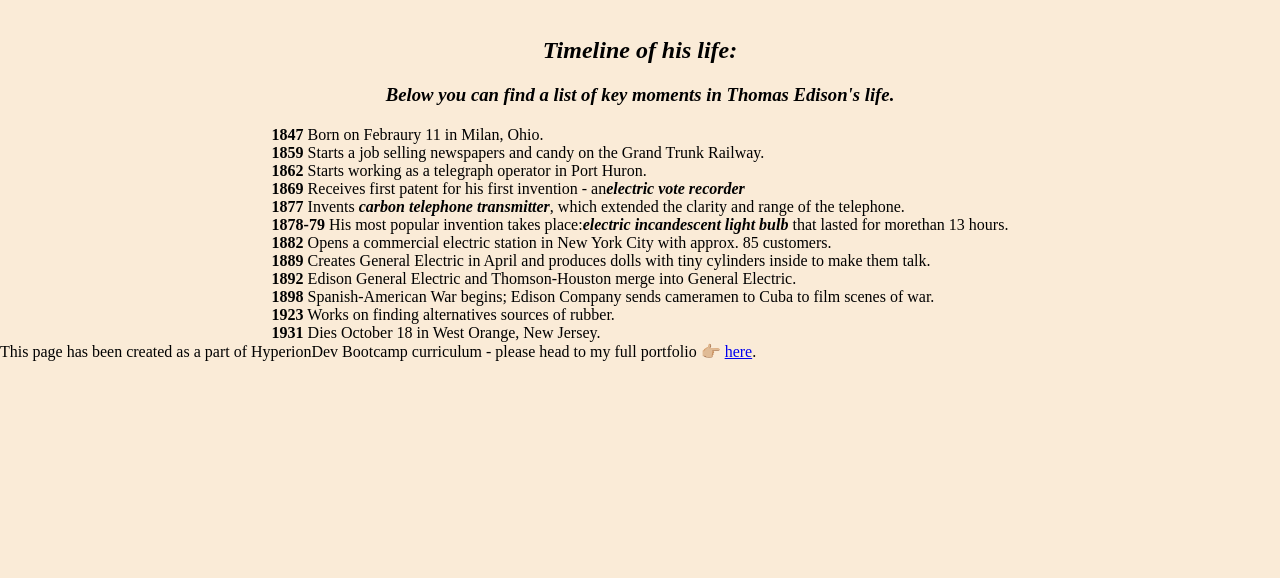
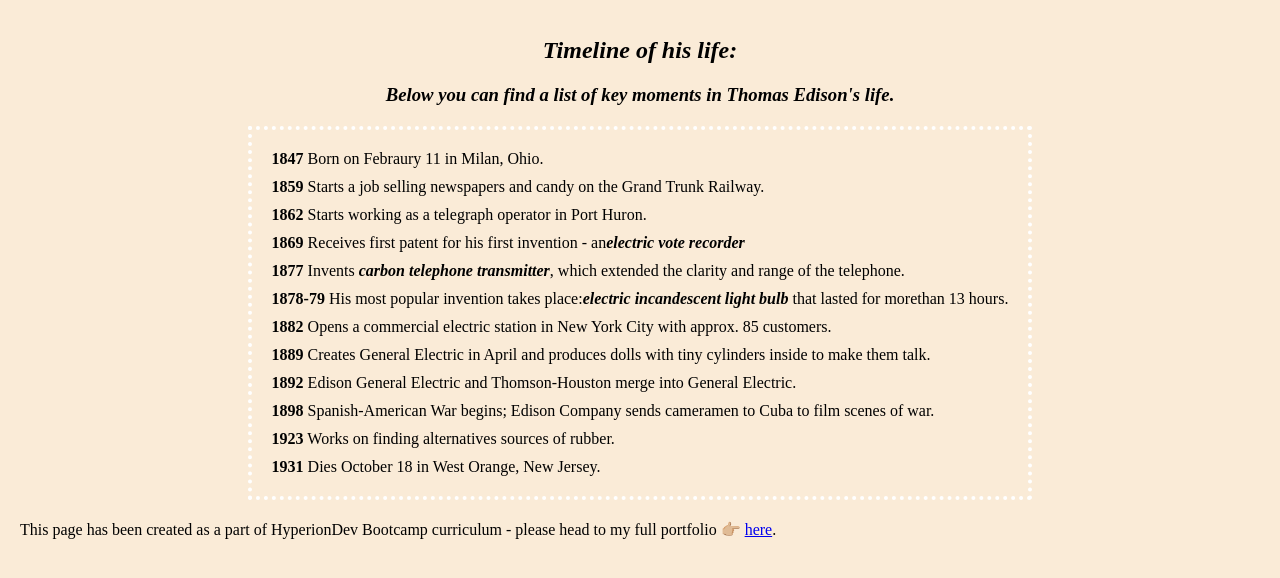
Before and after one commit to kajajaronska/HD-Web-Development-Bootcamp-Tasks, a plain HTML site: page T26/tribute.html in a window 1280 px wide. Shown: the part 154-732 px from the top of the page. Drawn offline with Linux system fonts and the light colour scheme.

Commit message:
Add styling to satisfy task requirements

```diff
--- a/T26/myStyles.css
+++ b/T26/myStyles.css
@@ -78,6 +78,7 @@ section {
     flex-direction: column;
     align-items: center;
     gap: 20px;
+    margin-bottom: 20px;
 }
 
 .timeline-list {
@@ -88,3 +89,10 @@ section {
     flex-direction: column;
     gap: 10px;
 }
+
+/***************************/
+/* ASIDE SECTION */
+
+aside {
+    margin: 0 0 20px 20px;
+}
--- a/T26/tribute.html
+++ b/T26/tribute.html
@@ -32,7 +32,7 @@
     <section>
         <h2>Timeline of his life:</h2>
             <h3>Below you can find a list of key moments in Thomas Edison's life.</h3>
-                <ul>
+                <ul class="timeline-list">
                     <li><b>1847</b> Born on Febraury 11 in Milan, Ohio.</li>
                     <li><b>1859</b> Starts a job selling newspapers and candy on the Grand Trunk Railway.</li>
                     <li><b>1862</b> Starts working as a telegraph operator in Port Huron.</li>
```
